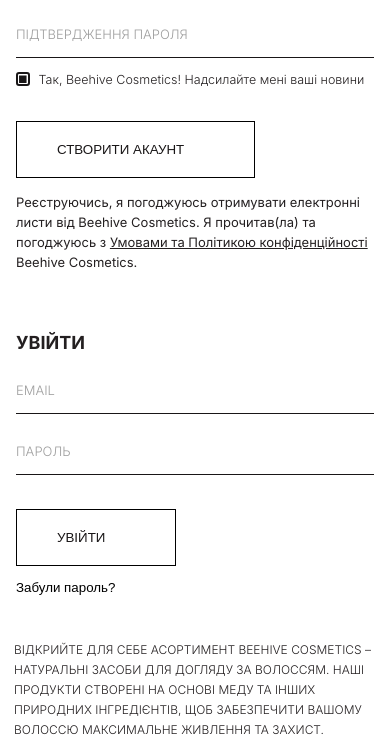
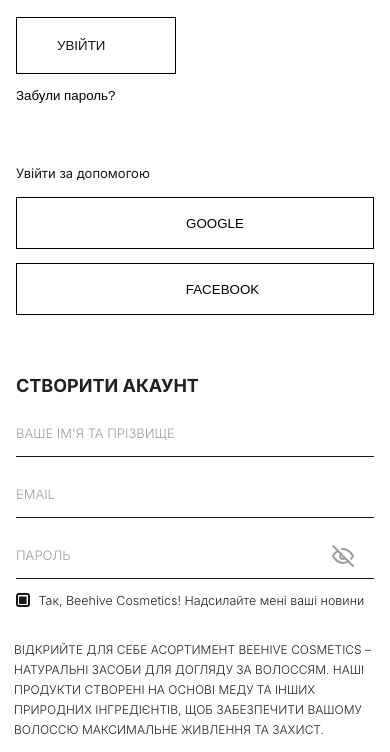
Before and after one commit to pashaprig/HTMLBeehive-, a plain HTML site: page source/index.html in a window 390 px wide. Shown: the part 220-972 px from the top of the page. Drawn offline with nearby package versions, Linux system fonts and the light colour scheme; files that its build step writes are made by us from their sources.

Commit message:
Pasword hide/show

```diff
--- a/source/index.html
+++ b/source/index.html
@@ -40,31 +40,15 @@
       <img width="121" height="83" class="slide-panel__logo" src="img/img/logo.webp" alt="Логотип">
       </a>
       <div class="slide-panel__nav">
-
-        <form class="form form--nav" action="#" method="post">
-          <h2 class="form__heading">Залишився останній крок — створіть пароль</h2>
-          <p class="form__policy">Майже готово! Вам залишилося лише встановити пароль для завершення реєстрації.</p>
-          <input class="form__input" type="password" name="password" placeholder="пароль">
-          <input class="form__input" type="password" name="password" placeholder="Підтвердження пароля">
-          <label class="check option">
-            <input class="check__input" type="checkbox" name="subscribe" checked>
-            <span class="check__box"></span>
-            Так, Beehive Cosmetics! Надсилайте мені ваші новини
-          </label>
-          <button class="btn form__submit form__submit--white" type="submit">
-            СТВОРИТИ акаунт
-            <svg width="20" height="15">
-              <use xlink:href="img/sprite.svg#arrowright"></use>
-            </svg>
-          </button>
-          <p class="form__policy">Реєструючись, я погоджуюсь отримувати електронні листи від Beehive Cosmetics. Я
-            прочитав(ла) та погоджуюсь з <a href="#">Умовами та Політикою конфіденційності</a> Beehive Cosmetics.</p>
-        </form>
-
         <form class="form form--nav" action="#" method="post">
           <h2 class="form__heading">УВІЙТИ</h2>
           <input class="form__input" type="email" name="email" placeholder="email">
-          <input class="form__input" type="password" name="password" placeholder="пароль">
+          <div class="form__password-wrapper">
+            <input class="form__input" type="password" name="password" placeholder="пароль" id="password">
+            <button type="button" class="form__toggle-password">
+              <img src="img/icons/passwordHide.svg" width="24" height="24" alt="Toggle Password Visibility">
+            </button>
+          </div>
           <button class="btn form__submit form__submit--white" type="submit">
             УВІЙТИ
             <svg width="20" height="15">
@@ -94,7 +78,12 @@
           <h2 class="form__heading">СТВОРИТИ акаунт</h2>
           <input class="form__input" type="text" name="name" placeholder="ваше Ім'я та прізвище">
           <input class="form__input" type="email" name="email" placeholder="email">
-          <input class="form__input" type="password" name="password" placeholder="пароль">
+          <div class="form__password-wrapper">
+            <input class="form__input" type="password" name="password" placeholder="пароль" id="password">
+            <button type="button" class="form__toggle-password">
+              <img src="img/icons/passwordHide.svg" width="24" height="24" alt="Toggle Password Visibility">
+            </button>
+          </div>
           <label class="check option">
             <input class="check__input" type="checkbox" name="subscribe" checked>
             <span class="check__box"></span>
@@ -113,14 +102,45 @@
         <form class="form form--nav" action="#" method="post">
           <h2 class="form__heading">Підтвердіть електронну адресу для успішної реєстрації</h2>
           <input class="form__input" type="email" name="email" placeholder="email">
-          <p class="form__policy">Для продовження реєстрації перевірте, чи вказана електронна адреса вірна, або введіть іншу адресу.</p>
+          <p class="form__policy">Для продовження реєстрації перевірте, чи вказана електронна адреса вірна, або введіть
+            іншу адресу.</p>
           <button class="btn form__submit form__submit--white" type="submit">
             Надіслати підтвердження
             <svg width="20" height="15">
               <use xlink:href="img/sprite.svg#arrowright"></use>
             </svg>
           </button>
-          <p class="form__policy">На вашу електронну пошту надійде лист із посиланням для підтвердження. Перейдіть за посиланням для завершення реєстрації.</p>
+          <p class="form__policy">На вашу електронну пошту надійде лист із посиланням для підтвердження. Перейдіть за
+            посиланням для завершення реєстрації.</p>
+        </form>
+
+        <form class="form form--nav" action="#" method="post">
+          <h2 class="form__heading">Залишився останній крок — створіть пароль</h2>
+          <p class="form__policy">Майже готово! Вам залишилося лише встановити пароль для завершення реєстрації.</p>
+          <div class="form__password-wrapper">
+            <input class="form__input" type="password" name="password" placeholder="пароль" id="password">
+            <button type="button" class="form__toggle-password">
+              <img src="img/icons/passwordHide.svg" width="24" height="24" alt="Toggle Password Visibility">
+            </button>
+          </div>          <div class="form__password-wrapper">
+            <input class="form__input" type="password" name="passwordConfirm" placeholder="Підтвердження пароля" id="password">
+            <button type="button" class="form__toggle-password">
+              <img src="img/icons/passwordHide.svg" width="24" height="24" alt="Toggle Password Visibility">
+            </button>
+          </div>
+          <label class="check option">
+            <input class="check__input" type="checkbox" name="subscribe" checked>
+            <span class="check__box"></span>
+            Так, Beehive Cosmetics! Надсилайте мені ваші новини
+          </label>
+          <button class="btn form__submit form__submit--white" type="submit">
+            СТВОРИТИ акаунт
+            <svg width="20" height="15">
+              <use xlink:href="img/sprite.svg#arrowright"></use>
+            </svg>
+          </button>
+          <p class="form__policy">Реєструючись, я погоджуюсь отримувати електронні листи від Beehive Cosmetics. Я
+            прочитав(ла) та погоджуюсь з <a href="#">Умовами та Політикою конфіденційності</a> Beehive Cosmetics.</p>
         </form>
       </div>
     </div>
--- a/source/sass/blocks/form.scss
+++ b/source/sass/blocks/form.scss
@@ -16,6 +16,7 @@
 }
 
 .form__input {
+  width: 100%;
   padding: 15px 0;
   text-transform: uppercase;
   font-family: "Inter", "Arial", sans-serif;
@@ -82,6 +83,26 @@
   color: #191617;
 }
 
+.form__password-wrapper {
+  position: relative;
+}
+
+.form__toggle-password {
+
+  position: absolute;
+  top: 50%;
+  transform: translateY(-50%);
+  right: 16px;
+  display: flex;
+  align-items: center;
+  justify-content: center;
+  width: 30px;
+  height: 30px;
+  padding: 0;
+  border: 0;
+  background: transparent;
+}
+
 //CheckBox
 .check {
   font-size: 12.5px;
--- a/source/sass/global/global.scss
+++ b/source/sass/global/global.scss
@@ -188,3 +188,7 @@
     opacity: 0;
   }
 }
+
+.error-message {
+  color: tomato;
+}
```
Also changed, not shown: source/img/icons/passwordHide.svg (added), source/img/icons/passwordShow.svg (added).
